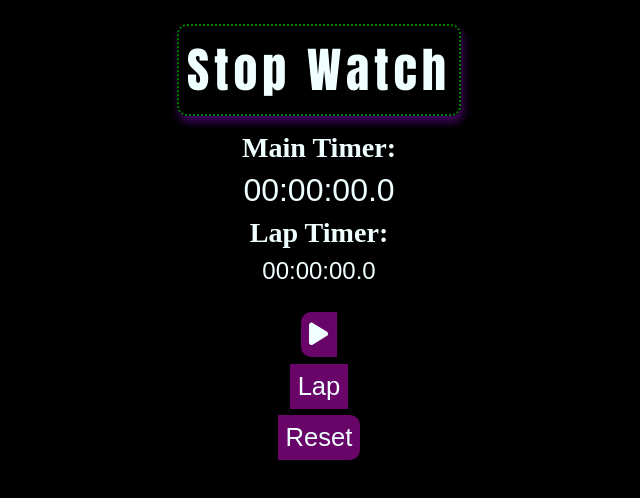
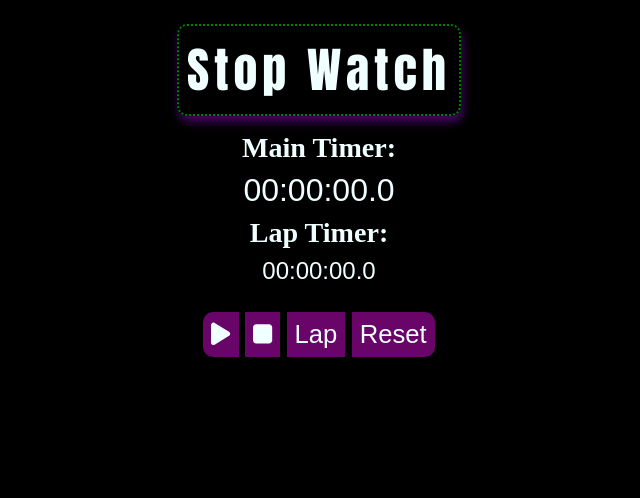
Before and after one commit to adamWatch/stopwatch, a React (Vite) app: page / in a window 1280 px wide. Shown: the top 498 px of the page, without its empty margins (321-961 px from the left). Built offline with nearby package versions, Linux system fonts and the light colour scheme.

Commit message:
add container to Btns

```diff
--- a/src/components/stopWatch.tsx
+++ b/src/components/stopWatch.tsx
@@ -27,6 +27,9 @@ export const StopWatch = () =>{
   const handleStartStop = () => {
       setIsRunning(!isRunning);
     };
+  const handleStop =()=>{
+    console.log('de')
+  }
 
     const handleReset = () => {
       setIsRunning(false);
@@ -59,9 +62,12 @@ export const StopWatch = () =>{
       <div className='container'>
           <h1 className='baner'>Stop Watch</h1>
           <ShowTimer mainTimer={time} secondTimer={lapTime}/>
-          <Btn type='start' isRunning={isRunning} onClick={handleStartStop}/>
-          <Btn type='lap' onClick={handleLap}/>
-          <Btn type='reset' onClick={handleReset}/>
+          <div className='btns__container'>
+           <Btn type='start' isRunning={isRunning} onClick={handleStartStop}/>
+           <Btn type='stop' onClick={handleStop}/>
+           <Btn type='lap' onClick={handleLap}/>
+           <Btn type='reset' onClick={handleReset}/>
+          </div>
           <LapTable laps={laps}/>
       </div>
   )
```
